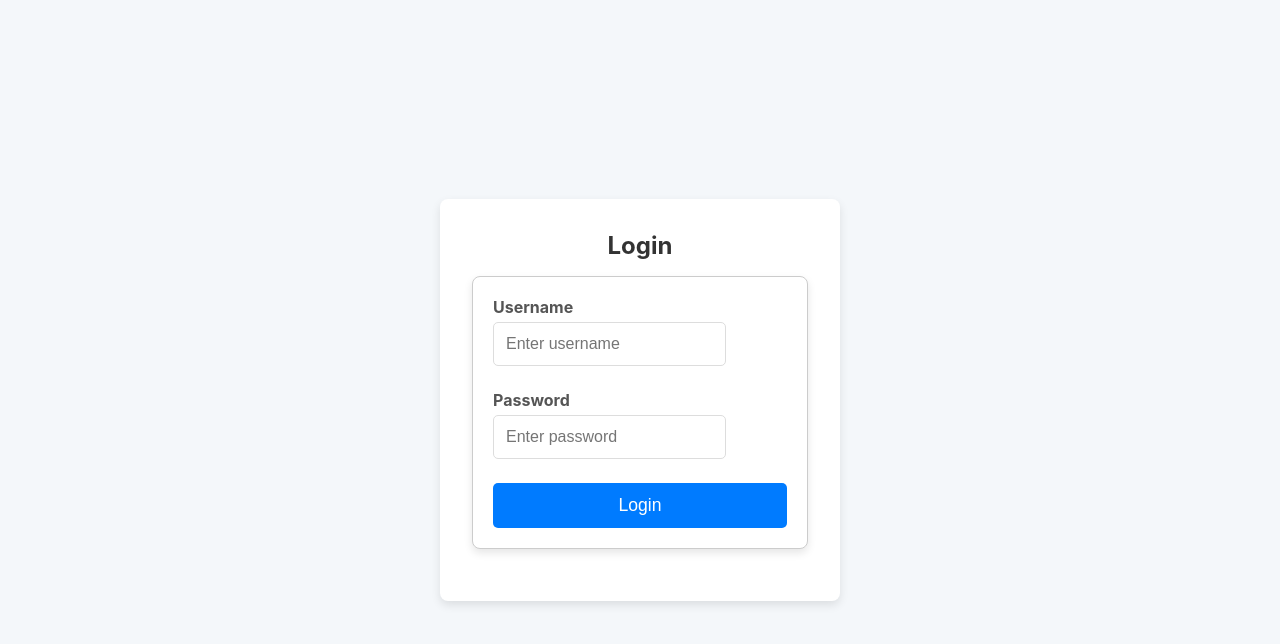
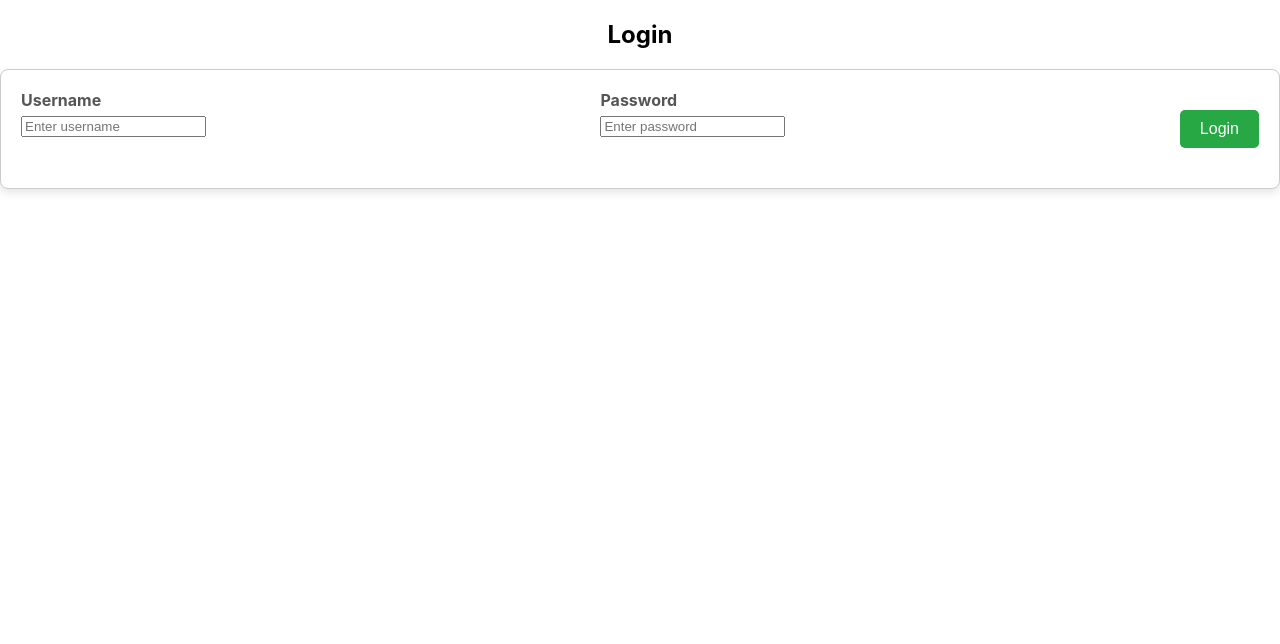
Before and after one commit to Project-S5/admin-front-end, a React (Create React App) app: page / in a window 1280 px wide. Shown: the top 644 px of the page. Built offline with nearby package versions, Linux system fonts and the light colour scheme.

Commit message:
Added status to students for lessons

```diff
--- a/src/pages/LessonDetails.js
+++ b/src/pages/LessonDetails.js
@@ -4,7 +4,6 @@ import Navbar from '../components/Navbar';
 import { jsPDF } from 'jspdf';
 import './LessonDetails.css';
 
-// Define initial state and reducer function
 const initialState = {
   students: [],
   lesson: {},
@@ -17,7 +16,7 @@ const reducer = (state, action) => {
     case 'FETCH_INIT':
       return { ...state, isLoading: true, error: '' };
     case 'FETCH_SUCCESS':
-      return { ...state, isLoading: false, students: action.payload, error: '' }; // Updated to directly set students as the array
+      return { ...state, isLoading: false, students: action.payload, error: '' };
     case 'FETCH_FAILURE':
       return { ...state, isLoading: false, error: action.payload };
     default:
@@ -57,7 +56,7 @@ const LessonDetails = () => {
         }
 
         const data = await response.json();
-        dispatch({ type: 'FETCH_SUCCESS', payload: data }); // Directly using data as payload
+        dispatch({ type: 'FETCH_SUCCESS', payload: data });
       } catch (error) {
         dispatch({ type: 'FETCH_FAILURE', payload: error.message });
       }
@@ -77,8 +76,7 @@ const LessonDetails = () => {
     doc.setFontSize(18);
     doc.text('Students for Lesson ' + lessonId, 20, 20);
 
-    // Add lesson date_time to the PDF (you can replace this with the actual lesson date if available)
-    const lessonDate = new Date();  // Replace with actual lesson datetime if available
+    const lessonDate = new Date();
     const formattedDate = lessonDate.toLocaleString();
     doc.text('Lesson Date and Time: ' + formattedDate, 20, 30);
 
@@ -99,9 +97,12 @@ const LessonDetails = () => {
   return (
     <div className="lesson-details">
       <Navbar />
+      <div className="lesson-header">
         <h1>Students for Lesson {lessonId}</h1>
-      {isLoading && <p>Loading students...</p>}
-      {error && <p className="error">{error}</p>}
+      </div>
+
+      {isLoading && <div className="loading">Loading students...</div>}
+      {error && <div className="error">{error}</div>}
 
       <button className="btn btn-primary" onClick={handleExportPdf}>
         Export to PDF
@@ -111,9 +112,9 @@ const LessonDetails = () => {
         {!isLoading && students.length === 0 ? (
           <p>No students found for this lesson.</p>
         ) : (
-          // Ensure students is defined before rendering
-          students && students.length > 0 ? (
-            students.map((student) => (
+          students && students.length > 0 && (
+            <div className="students-list">
+              {students.map((student) => (
                 <div
                   className="student-item"
                   key={student.id}
@@ -121,9 +122,8 @@ const LessonDetails = () => {
                 >
                   <p>{student.first_name} {student.last_name} - Status: {student.status}</p>
                 </div>
-            ))
-          ) : (
-            <p>No students found for this lesson.</p>
+              ))}
+            </div>
           )
         )}
       </div>
--- a/src/pages/LoginPage.css
+++ b/src/pages/LoginPage.css
@@ -1,68 +1,86 @@
-/* Basic Reset */
-* {
-    margin: 0;
-    padding: 0;
-    box-sizing: border-box;
+/* LessonDetails.css */
+.lesson-details {
+  font-family: Arial, sans-serif;
+  padding: 20px;
+  max-width: 800px;
+  margin: 0 auto;
 }
 
-  /* Centering the login form */
-  .login-container {
-    display: flex;
-    justify-content: center;
-    align-items: center;
-    height: 100vh;
-    background-color: #f4f7fa;
+.lesson-header h1 {
+  text-align: center;
+  margin-bottom: 20px;
 }
 
-  .login-card {
-    background: #fff;
-    padding: 2rem;
-    border-radius: 8px;
-    box-shadow: 0 4px 10px rgba(0, 0, 0, 0.1);
-    width: 100%;
-    max-width: 400px;
+.loading {
+  text-align: center;
+  font-size: 18px;
+  color: #007bff;
 }
 
-  .login-card h2 {
-    margin-bottom: 1rem;
-    color: #333;
+.error {
+  text-align: center;
+  font-size: 18px;
+  color: red;
 }
 
-  .form-group {
-    margin-bottom: 1.5rem;
+#students-container {
+  margin-top: 20px;
 }
 
-  .form-group label {
-    font-weight: bold;
-    color: #555;
+.students-list {
+  display: flex;
+  flex-direction: column;
 }
 
-  .form-control {
-    padding: 0.75rem;
-    font-size: 1rem;
+.student-item {
+  padding: 10px;
+  background-color: #f9f9f9;
   border-radius: 5px;
-    border: 1px solid #ddd;
+  margin-bottom: 10px;
+  cursor: pointer;
+  transition: background-color 0.3s ease;
 }
 
-  .form-control:focus {
-    border-color: #007bff;
-    box-shadow: 0 0 5px rgba(0, 123, 255, 0.5);
+.student-item:hover {
+  background-color: #f1f1f1;
+}
+
+.student-details {
+  margin-top: 30px;
+  background-color: #f9f9f9;
+  padding: 20px;
+  border-radius: 10px;
+  box-shadow: 0 0 10px rgba(0, 0, 0, 0.1);
+}
+
+.student-details h3 {
+  margin-bottom: 20px;
+}
+
+.student-details p {
+  margin: 5px 0;
+}
+
+.btn {
+  padding: 10px 20px;
+  font-size: 16px;
+  background-color: #007bff;
+  color: white;
+  border: none;
+  border-radius: 5px;
+  cursor: pointer;
+  display: block;
+  margin: 20px auto;
+}
+
+.btn:hover {
+  background-color: #0056b3;
 }
 
 .btn-primary {
-    background-color: #007bff;
-    border-color: #007bff;
-    padding: 0.75rem;
-    font-size: 1.1rem;
-    border-radius: 5px;
-    transition: background-color 0.3s ease;
+  background-color: #28a745;
 }
 
 .btn-primary:hover {
-    background-color: #0056b3;
-    border-color: #0056b3;
+  background-color: #218838;
 }
-
-  .w-100 {
-    width: 100%;
-  }
```
Lines whose indentation alone changed are shown as unchanged.
